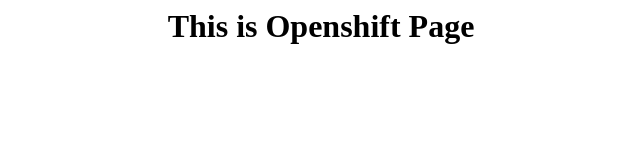
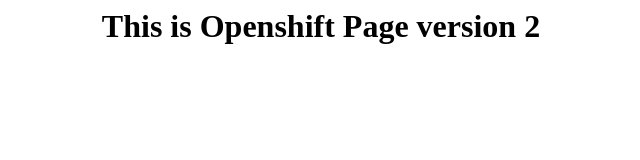
Before and after one commit to gauravp/html, a plain HTML site: page index.html in a window 1280 px wide. Shown: the whole page, without its empty margins (319-959 px from the left). Drawn offline with Linux system fonts and the light colour scheme.

Commit message:
version 2 updated

```diff
--- a/index.html
+++ b/index.html
@@ -1,5 +1,5 @@
 <html>
 <body>
-<center><h1>This is Openshift Page </h1></center>
+<center><h1>This is Openshift Page version 2</h1></center>
 </body>
 </html>
```
